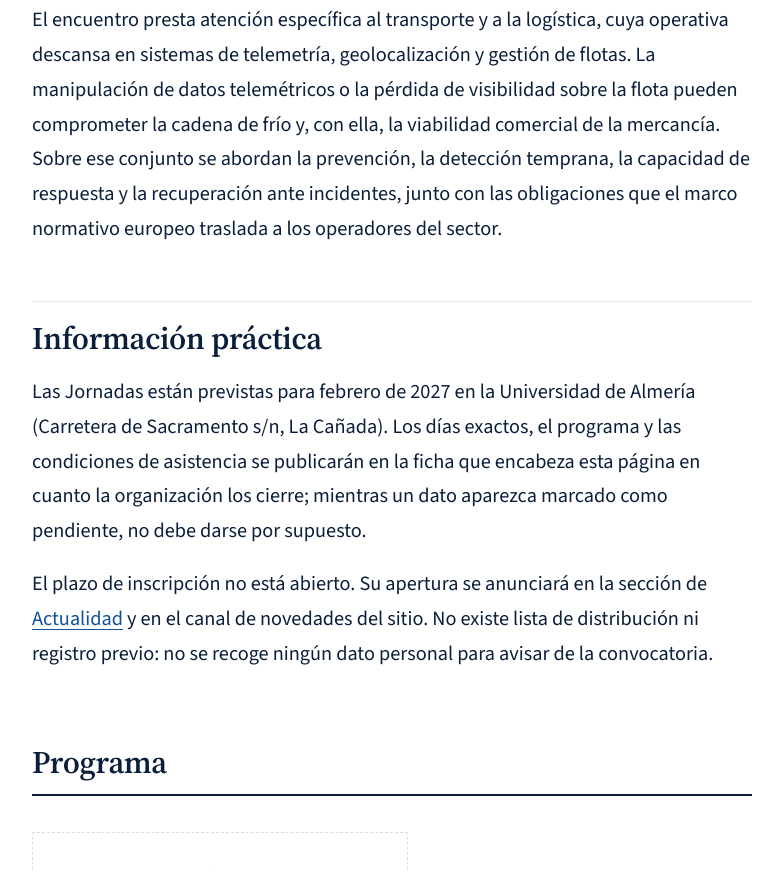
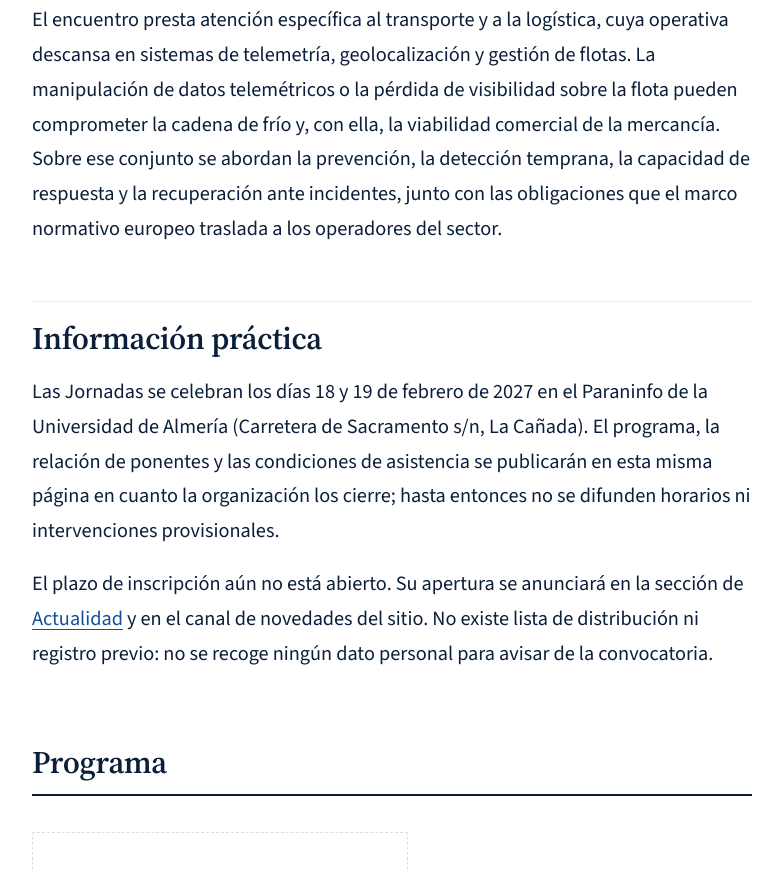
Before and after one commit to jaberme/DefensaCiberdelito, an Eleventy site: page src/contenido/jornadas/2027.md in a window 1280 px wide. Shown: the part 1813-2685 px from the top of the page, without its empty margins (248-1031 px from the left). Built offline with nearby package versions, Linux system fonts and the light colour scheme; Eleventy itself is replaced by a stand-in of ours; files that its build step writes are made by us from their sources.

Commit message:
Confirmar fechas y lugar de las III Jornadas

```diff
--- a/src/contenido/jornadas/2027.md
+++ b/src/contenido/jornadas/2027.md
@@ -14,16 +14,16 @@ edicion:
   # celebrada -> ya tuvo lugar
   # abierta   -> convocada, con fechas confirmadas
   # pendiente -> anunciada pero sin datos cerrados
-  estado: pendiente
+  estado: abierta
 
-  fechas: "febrero 2027"
-  lugar: "Universidad de Almería"
+  fechas: "18 y 19 de febrero de 2027"
+  lugar: "Paraninfo. Universidad de Almería"
   direccion: Carretera de Sacramento S/N. La Cañada (Almería).
 
   inscripcion:
     estado: no-abierta          # abierta | cerrada | no-abierta
     enlace: null                # dirección del servicio institucional de inscripción
-    nota: "El plazo de inscripción no está abierto."
+    nota: "El plazo de inscripción aún no está abierto."
 
 # Programa. Deja la lista vacía ([]) mientras no esté cerrado: la página
 # mostrará un aviso en lugar de horarios provisionales.
@@ -70,12 +70,12 @@ las obligaciones que el marco normativo europeo traslada a los operadores del se
 
 ## Información práctica
 
-Las Jornadas están previstas para febrero de 2027 en la Universidad de Almería (Carretera de
-Sacramento s/n, La Cañada). Los días exactos, el programa y las condiciones de asistencia se
-publicarán en la ficha que encabeza esta página en cuanto la organización los cierre; mientras
-un dato aparezca marcado como pendiente, no debe darse por supuesto.
+Las Jornadas se celebran los días 18 y 19 de febrero de 2027 en el Paraninfo de la Universidad
+de Almería (Carretera de Sacramento s/n, La Cañada). El programa, la relación de ponentes y las
+condiciones de asistencia se publicarán en esta misma página en cuanto la organización los
+cierre; hasta entonces no se difunden horarios ni intervenciones provisionales.
 
-El plazo de inscripción no está abierto. Su apertura se anunciará en la sección de
+El plazo de inscripción aún no está abierto. Su apertura se anunciará en la sección de
 [Actualidad](/actualidad/) y en el canal de novedades del sitio. No existe lista de
 distribución ni registro previo: no se recoge ningún dato personal para avisar de la
 convocatoria.
```
